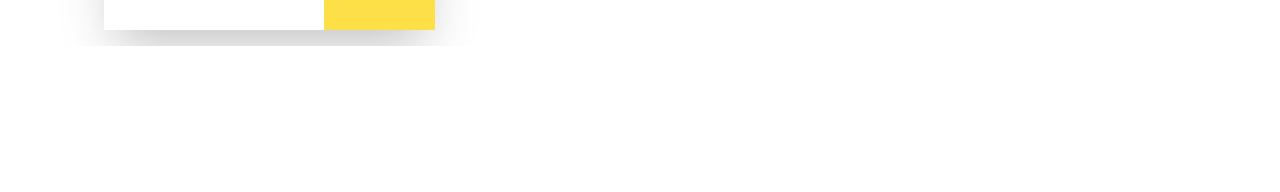
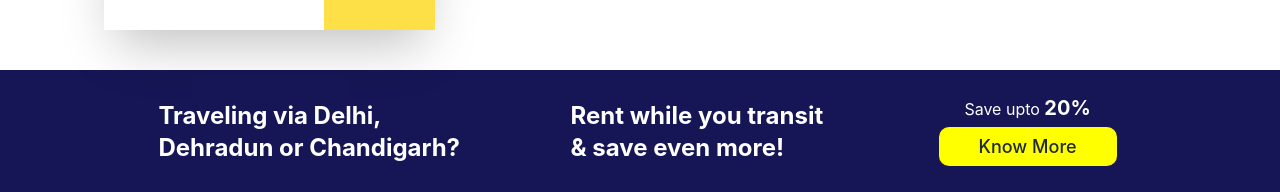
Before and after one commit to SumiAkter2/sharepal-project, a React (Create React App) app: page / in a window 1280 px wide. Shown: the part 871-1063 px from the top of the page. Before the commit the page ends 917 px from the top, so only its background shows below. Built offline with nearby package versions, Linux system fonts and the light colour scheme; grey boxes are pictures that could not be loaded.

Commit message:
added footer component

```diff
--- a/src/App.js
+++ b/src/App.js
@@ -3,6 +3,7 @@
 import Home from "./Component/Home/Home";
 import Header from "./Component/Header/Header";
 import Categories from "./Component/Categories/Categories";
+import Footer from "./Component/Footer/Footer";
 
 function App() {
   return (
@@ -10,6 +11,7 @@
       <Header />
       <Home />
       <Categories />
+      <Footer />
     </div>
   );
 }
--- /dev/null
+++ b/src/Component/Footer/Footer.css
@@ -0,0 +1,16 @@
+.footer-container{
+    background-color: rgb(22, 22, 86);
+}
+.footer-btn{
+    padding: 6px 40px;
+    margin: 5px;
+    border-radius: 10px;
+    font-weight: 500;
+    font-size: large;
+    background-color: yellow;
+}
+.footer-btn:hover{
+    color: rgb(45, 45, 249);
+    background-color: #fff;
+    border: 1px solid blue;
+}
--- /dev/null
+++ b/src/Component/Footer/Footer.js
@@ -0,0 +1,63 @@
+import React from "react";
+import "./Footer.css";
+const Footer = () => {
+  return (
+    <div className="mt-6 footer-container flex justify-evenly items-center px-12 py-6">
+      <h1 className="text-2xl text-white font-bold ">
+        Traveling via Delhi,
+        <br /> <span>Dehradun or Chandigarh?</span>
+      </h1>
+      <h1 className="text-2xl text-white font-bold ">
+        Rent while you transit <br />
+        <span> & save even more!</span>
+      </h1>
+      <div className="flex flex-col  justify-center items-center">
+        <h1 className="text-white">
+          Save upto <span className="text-xl text-white font-bold">20%</span>
+        </h1>
+        <label for="my-modal-5" className="footer-btn">
+          Know More
+        </label>
+
+        {/* <label for="my-modal-5" class="btn modal-button">
+          open modal
+        </label> */}
+
+        <input type="checkbox" id="my-modal-5" class="modal-toggle" />
+        <div class="modal ">
+          <div class="modal-box w-11/12 max-w-5xl flex">
+            <div>
+              <h3 class="font-bold text-lg">
+                How does the delivery & pick-up works?
+              </h3>
+              <p class="py-4">
+                The delivery can be done at the point of your arrival like
+                railway station, airport, bus terminals etc. or a point of your
+                choice within the city limits. Similarly when you return, the
+                pick-up will be arranged from the point of your arrival. If the
+                point of delivery and pickup is not same, just inform our
+                support team and they will do the needful. Please note that you
+                need to have at least 2 hours for smooth delivery & pick-up.
+              </p>
+            </div>
+            <div class="divider lg:divider-horizontal">OR</div>
+
+            <div>
+              <h3 class="font-bold text-lg">Why should you consider this?</h3>
+              <p class="py-4">Save on rent</p>
+              <p class="py-4">Travel-lite</p>
+              <p class="py-4">Free Delivery & Pick-up*</p>
+              {/* <div class="modal-action">
+                <label for="my-modal-5" class="btn">
+                  Yay!
+                </label>
+              </div> */}
+            </div>
+          </div>
+        </div>
+      </div>
+    </div>
+  );
+};
+
+export default Footer;
```
